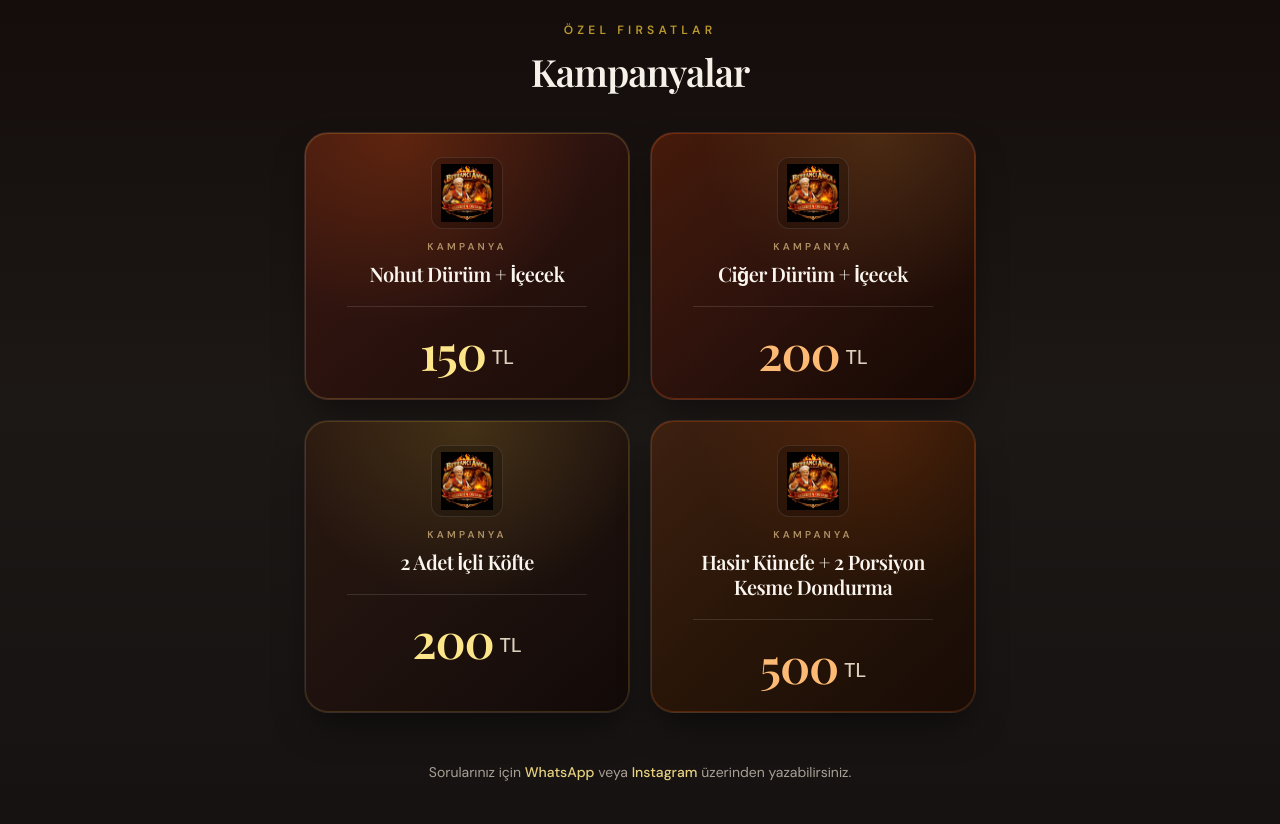
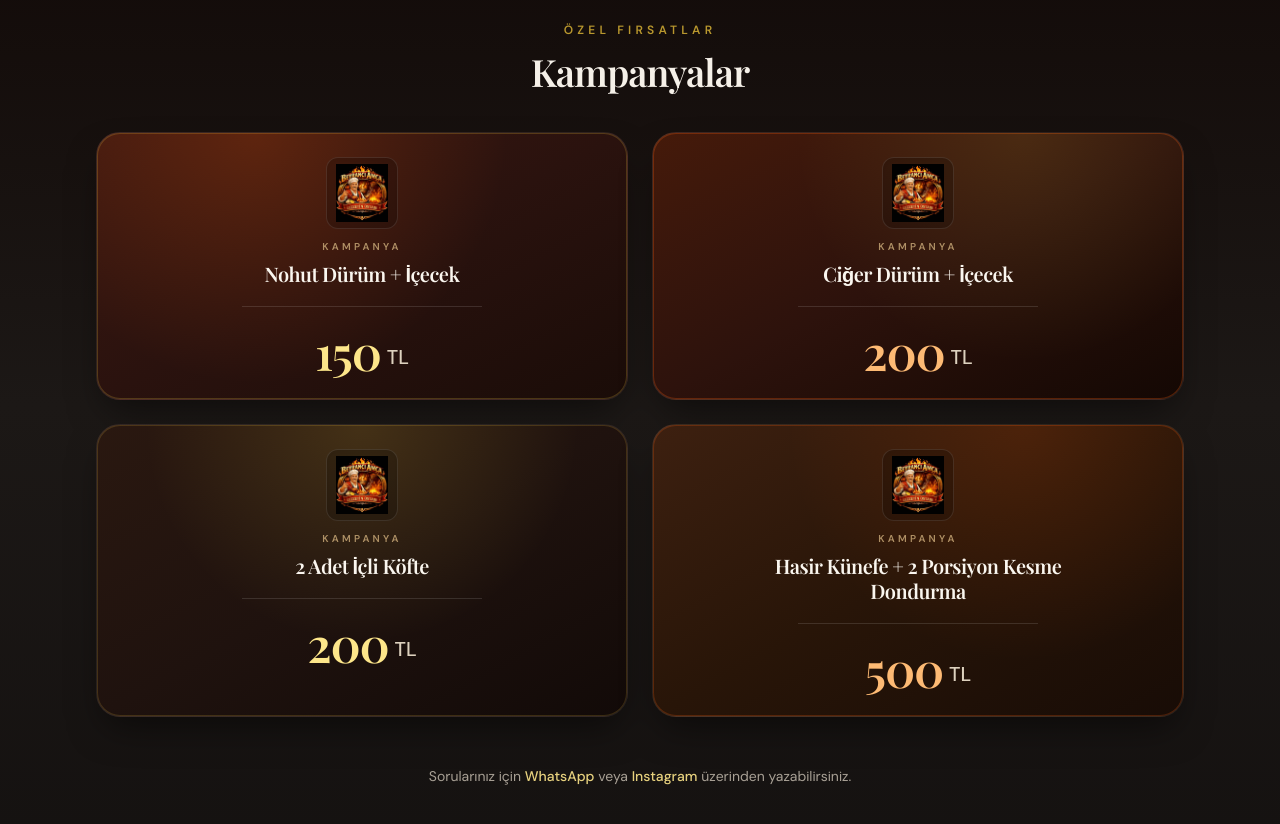
Before and after one commit to CelalSuoglu/Beyranci-Amca, a Next.js app: page / in a window 1280 px wide. Shown: the part 3940-4764 px from the top of the page. Built offline with nearby package versions, Linux system fonts and the light colour scheme.

Commit message:
Updated menu items

```diff
--- a/src/components/sections/CampaignSection.tsx
+++ b/src/components/sections/CampaignSection.tsx
@@ -25,7 +25,7 @@ export function CampaignSection() {
           title="Kampanyalar"
         />
 
-        <div className="campaign-card-grid mx-auto mt-8 grid max-w-[42rem] gap-4 sm:mt-10 md:grid-cols-2 md:gap-5">
+        <div className="mx-auto mt-8 grid max-w-5xl grid-cols-1 gap-4 sm:mt-10 sm:grid-cols-2 sm:gap-5 lg:max-w-6xl lg:gap-6">
           {campaigns.map((c) => (
             <article
               key={c.id}
@@ -50,7 +50,7 @@ export function CampaignSection() {
                 <p className="mt-2.5 text-[9px] font-semibold uppercase tracking-[0.32em] text-[#c4a574]/85 sm:text-[10px]">
                   Kampanya
                 </p>
-                <h3 className="mt-1.5 max-w-[13.5rem] font-[family-name:var(--font-display)] text-lg font-semibold leading-snug tracking-tight text-[#faf6ef] transition group-hover:text-white sm:max-w-[15rem] sm:text-xl sm:leading-tight">
+                <h3 className="mt-1.5 max-w-[17rem] font-[family-name:var(--font-display)] text-lg font-semibold leading-snug tracking-tight text-[#faf6ef] transition group-hover:text-white sm:max-w-[19rem] sm:text-xl sm:leading-tight">
                   {c.title}
                 </h3>
                 <div
```
